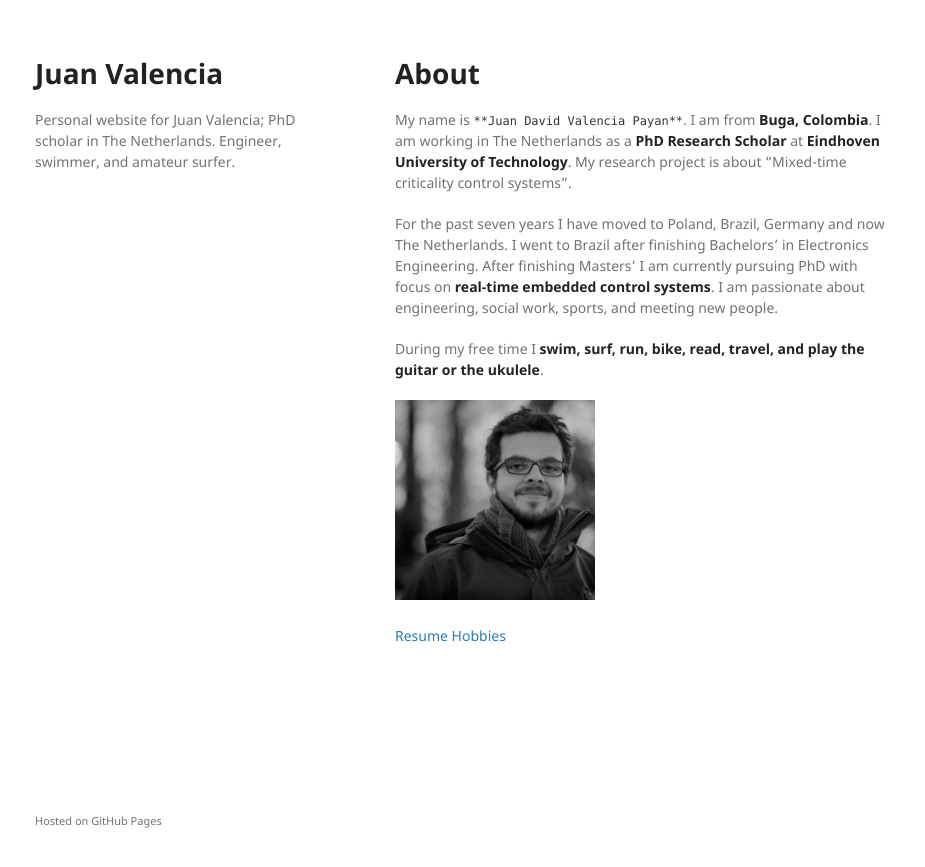
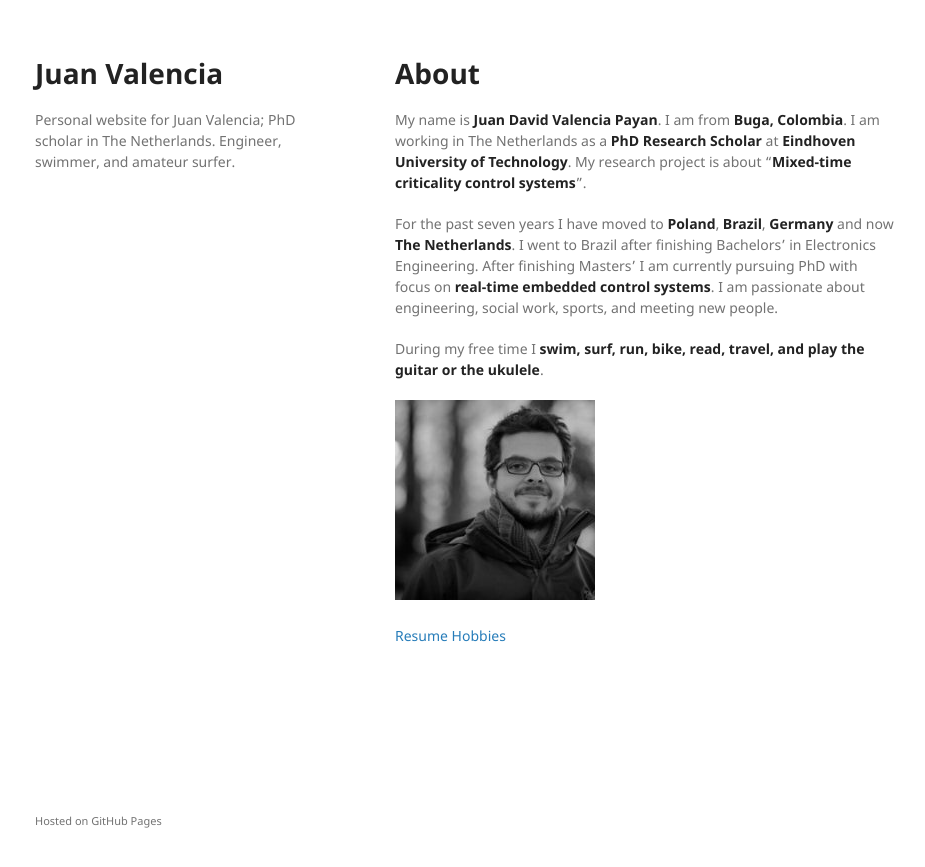
Before and after one commit to juanvalen15/juanvalen15.github.io, a Jekyll site: the page built from index.md, in a window 1280 px wide. Shown: the top 867 px of the page, without its empty margins (175-1100 px from the left). Built offline with Jekyll 4.4.1, drawn with Linux system fonts in a browser that asks for light colours; our own code applies the rules of GitHub Pages for plain Markdown files.

Commit message:
updated bio

```diff
--- a/index.md
+++ b/index.md
@@ -4,9 +4,9 @@ layout: default
 
 # [](#header-1)About
 
-My name is `**Juan David Valencia Payan**`. I am from **Buga, Colombia**. I am working in The Netherlands as a **PhD Research Scholar** at **Eindhoven University of Technology**. My research project is about "Mixed-time criticality control systems".
+My name is **Juan David Valencia Payan**. I am from **Buga, Colombia**. I am working in The Netherlands as a **PhD Research Scholar** at **Eindhoven University of Technology**. My research project is about "**Mixed-time criticality control systems**".
 
-For the past seven years I have moved to Poland, Brazil, Germany and now The Netherlands. I went to Brazil after finishing Bachelors’ in Electronics Engineering. After finishing Masters’ I am currently pursuing PhD with focus on **real-time embedded control systems**. I am passionate about engineering, social work, sports, and meeting new people.
+For the past seven years I have moved to **Poland**, **Brazil**, **Germany** and now **The Netherlands**. I went to Brazil after finishing Bachelors’ in Electronics Engineering. After finishing Masters’ I am currently pursuing PhD with focus on **real-time embedded control systems**. I am passionate about engineering, social work, sports, and meeting new people.
 
 During my free time I **swim, surf, run, bike, read, travel, and play the guitar or the ukulele**.
 
```
